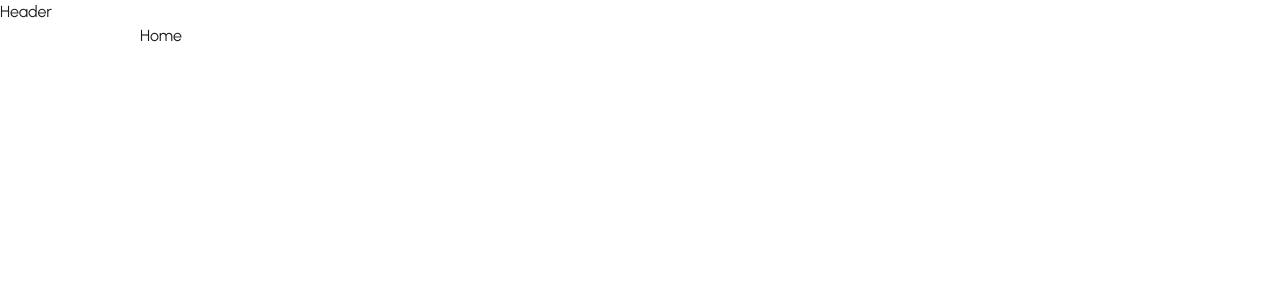
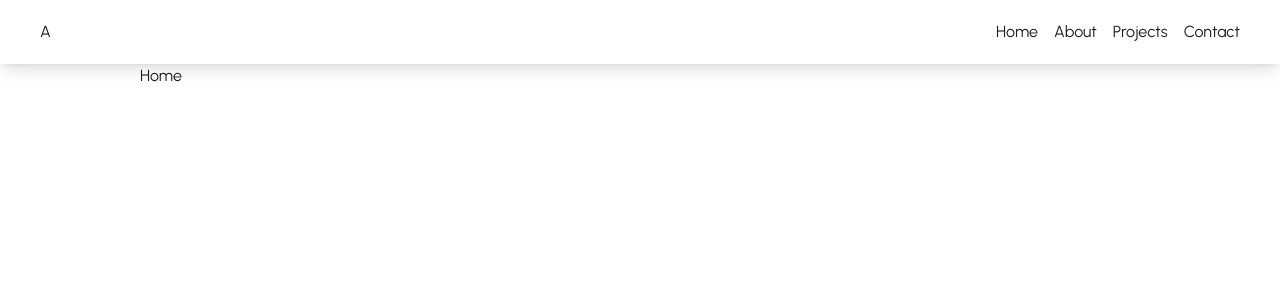
Before and after one commit to aanndrewss/my-bio-app, a Next.js app: page / in a window 1280 px wide. Shown: the top 300 px of the page. Built offline with nearby package versions, Linux system fonts and the light colour scheme.

Commit message:
Made SSG. Vercel deploy test

```diff
--- a/next.config.js
+++ b/next.config.js
@@ -2,6 +2,9 @@
 const nextConfig = {
 	experimental: {
 		appDir: true
+	},
+	env: {
+		APP_API_URL: process.env.APP_API_URL
 	}
 }
 
--- a/package.json
+++ b/package.json
@@ -13,10 +13,12 @@
 		"@types/node": "18.15.11",
 		"@types/react": "18.0.31",
 		"@types/react-dom": "18.0.11",
+		"axios": "^1.3.4",
 		"clsx": "^1.2.1",
 		"eslint": "8.37.0",
 		"eslint-config-next": "13.2.4",
 		"next": "13.2.4",
+		"package.json": "^2.0.1",
 		"react": "18.2.0",
 		"react-dom": "18.2.0",
 		"sass": "^1.60.0",
--- a/src/app/layout.tsx
+++ b/src/app/layout.tsx
@@ -1,22 +1,39 @@
 import { Urbanist } from '@next/font/google'
+import axios, { AxiosResponse } from 'axios'
 
 import Header from '@/components/layout/header/Header'
 
+import { ILinks } from '@/interfaces/links.interface'
 import '@/styles/globals.scss'
 
 const urbanist = Urbanist({
 	subsets: ['latin']
 })
 
-export default function RootLayout({
+const loadLinks = async () => {
+	try {
+		const res: AxiosResponse<ILinks[]> = await axios.get(
+			`${process.env.APP_API_URL}/links`
+		)
+		return res.data
+	} catch (e) {
+		console.error(e)
+	}
+}
+
+export default async function RootLayout({
 	children
 }: {
 	children: React.ReactNode
 }) {
+	const links = await loadLinks()
+	if (!links) {
+		return null
+	}
 	return (
 		<html lang='en' className={urbanist.className}>
 			<body>
-				<Header />
+				<Header links={links} />
 				<main>{children}</main>
 			</body>
 		</html>
--- a/src/app/page.tsx
+++ b/src/app/page.tsx
@@ -7,6 +7,6 @@ export const metadata: Metadata = {
 	description: 'The best developer you can hire!'
 }
 
-export default function Home() {
+export default async function Home() {
 	return <HomePage />
 }
--- a/src/components/layout/header/Header.module.scss
+++ b/src/components/layout/header/Header.module.scss
@@ -0,0 +1,9 @@
+.wrapper {
+	@apply shadow-lg;
+	.content {
+		@apply flex flex-row items-center justify-between px-10 py-5;
+		.navList {
+			@apply flex flex-row gap-4;
+		}
+	}
+}
--- /dev/null
+++ b/src/components/layout/header/Header.props.ts
@@ -0,0 +1,5 @@
+import { ILinks } from '@/interfaces/links.interface'
+
+export interface HeaderProps {
+	links: ILinks[]
+}
--- a/src/components/layout/header/Header.tsx
+++ b/src/components/layout/header/Header.tsx
@@ -1,7 +1,26 @@
 import { FC } from 'react'
 
-const Header: FC = () => {
-	return <div>Header</div>
+import { Htag } from '@/components/ui'
+
+import styles from './Header.module.scss'
+import { HeaderProps } from './Header.props'
+import { ILinks } from '@/interfaces/links.interface'
+
+const Header: FC<HeaderProps> = ({ links }) => {
+	return (
+		<header className={styles.wrapper}>
+			<div className={styles.content}>
+				<Htag tag='h1'>A</Htag>
+				<nav>
+					<ul className={styles.navList}>
+						{links.map((l: ILinks) => (
+							<li key={l.id}>{l.title}</li>
+						))}
+					</ul>
+				</nav>
+			</div>
+		</header>
+	)
 }
 
 export default Header
--- /dev/null
+++ b/src/interfaces/data.interface.ts
@@ -0,0 +1,5 @@
+import { ILinks } from './links.interface'
+
+export interface IData {
+	links: ILinks[]
+}
--- /dev/null
+++ b/src/interfaces/links.interface.ts
@@ -0,0 +1,5 @@
+export interface ILinks {
+	id: number
+	title: string
+	slug: string
+}
--- /dev/null
+++ b/src/pages/api/links.ts
@@ -0,0 +1,33 @@
+import { NextApiRequest, NextApiResponse } from 'next'
+
+import { ILinks } from '@/interfaces/links.interface'
+
+const links = [
+	{
+		id: 1,
+		title: 'Home',
+		slug: 'home'
+	},
+	{
+		id: 2,
+		title: 'About',
+		slug: 'about'
+	},
+	{
+		id: 3,
+		title: 'Projects',
+		slug: 'projects'
+	},
+	{
+		id: 4,
+		title: 'Contact',
+		slug: 'contact'
+	}
+]
+
+export default function handler(
+	req: NextApiRequest,
+	res: NextApiResponse<ILinks[]>
+) {
+	res.status(200).json(links)
+}
```
Also changed, not shown: 2 other files (tests, documents, lock files or other folders).
